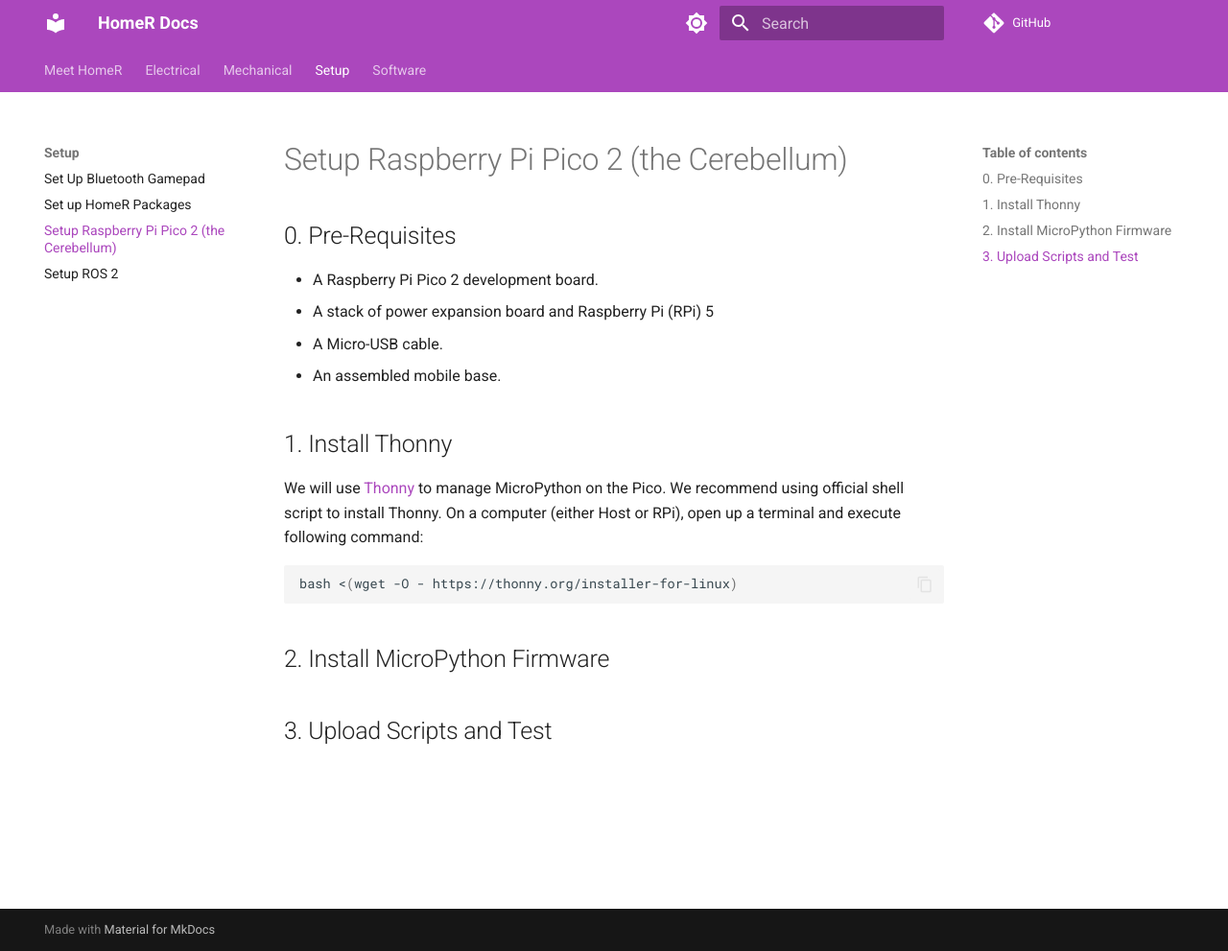
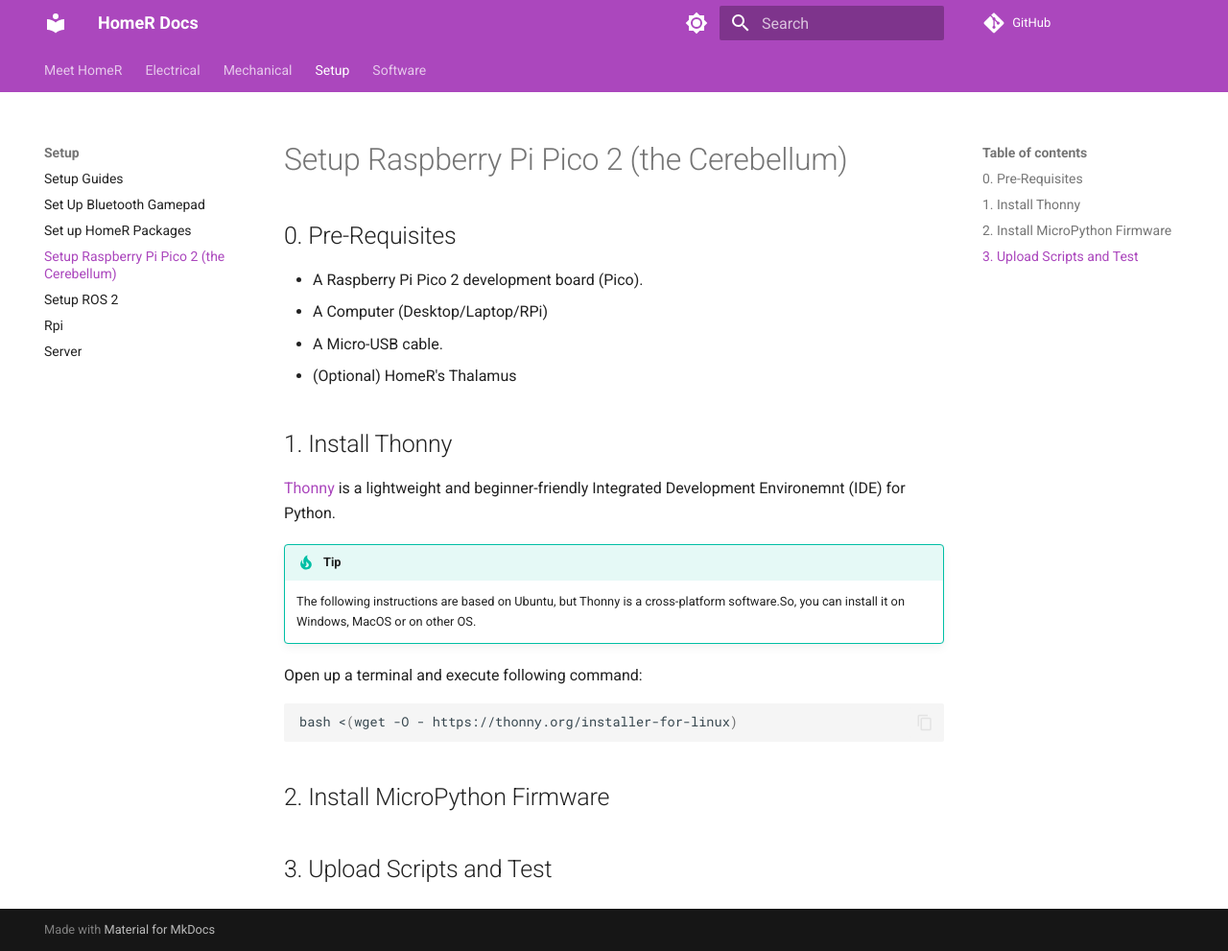
Before and after one commit to linzhangUCA/homer_docs, an MkDocs documentation site: the page built from docs/setup/pico.md, in a window 1280 px wide and 991 px high. Shown: the whole window at 96% size. Built offline with MkDocs 1.6.1 and Material for MkDocs 9.7.7, drawn with Linux system fonts in a browser that asks for light colours; comment, search, counter and statistics services are not loaded.

Commit message:
plan new pages in setup and minor update pico setup

````diff
--- /dev/null
+++ b/docs/setup/index.md
@@ -0,0 +1 @@
+# Setup Guides
--- a/docs/setup/pico.md
+++ b/docs/setup/pico.md
@@ -1,15 +1,18 @@
 # Setup Raspberry Pi Pico 2 (the Cerebellum)
 
 ## 0. Pre-Requisites
-- A Raspberry Pi Pico 2 development board.
-- A stack of power expansion board and Raspberry Pi (RPi) 5
+- A Raspberry Pi Pico 2 development board (Pico).
+- A Computer (Desktop/Laptop/RPi)
 - A Micro-USB cable.
-- An assembled mobile base.
+- (Optional) HomeR's Thalamus
 
 ## 1. Install Thonny
-We will use [Thonny](https://thonny.org/) to manage MicroPython on the Pico.
-We recommend using official shell script to install Thonny.
-On a computer (either Host or RPi), open up a terminal and execute following command:
+[Thonny](https://thonny.org/) is a lightweight and beginner-friendly Integrated Development Environemnt (IDE) for Python.
+
+!!! tip
+    The following instructions are based on Ubuntu, but Thonny is a cross-platform software.So, you can install it on Windows, MacOS or on other OS.
+
+Open up a terminal and execute following command:
 
 ``` sh
 bash <(wget -O - https://thonny.org/installer-for-linux)
````
Also changed, not shown: docs/setup/rpi.md (added), docs/setup/server.md (added).
